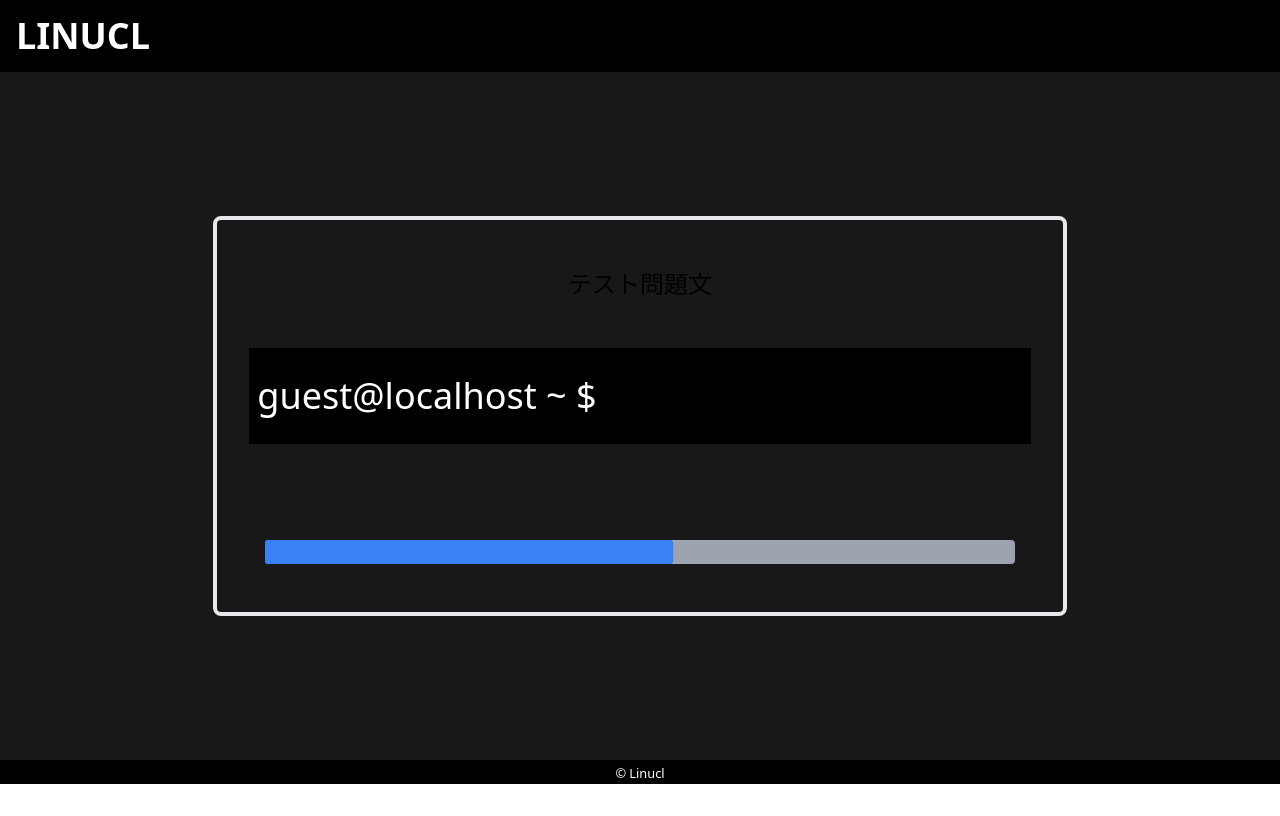
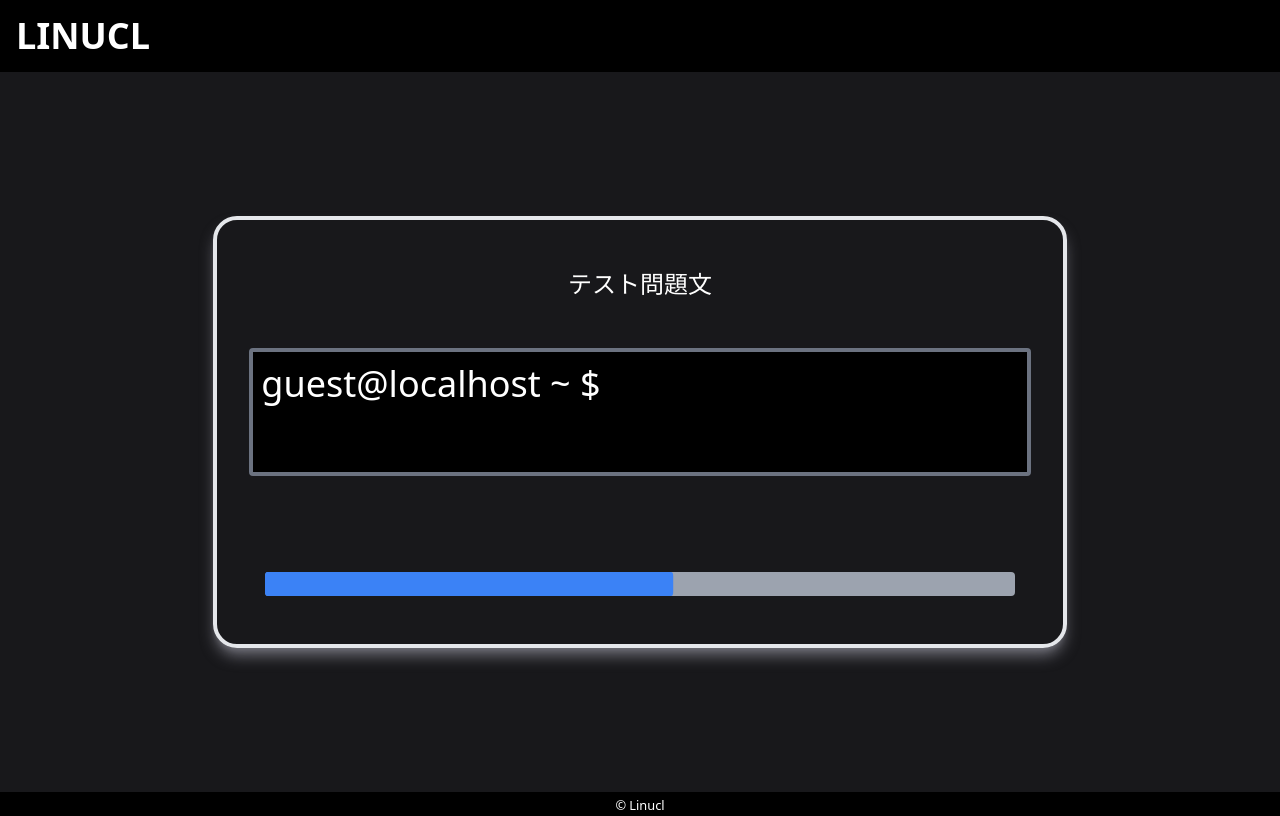
Before and after one commit to ponsAoki/Linucl, a React (Create React App) app in the folder front/: page /typing-game in a window 1280 px wide. Built offline with nearby package versions, Linux system fonts and the light colour scheme; no server answers.

Commit message:
正誤判定、その後正誤を表示する機能を追加

```diff
--- /dev/null
+++ b/front/src/hooks/useMatchingAnswer.ts
@@ -0,0 +1,10 @@
+import { FormEvent, RefObject, useState } from "react"
+
+export const useMatchingAnswer = () => {
+  const [correctFlag, setCorrectFlag] = useState<boolean | null>(null);
+  const matchingAnswer = (e: FormEvent<HTMLFormElement>, correctCommand: string, ref: RefObject<HTMLInputElement>): void => {
+    e.preventDefault();
+    ref.current?.value === correctCommand ? setCorrectFlag(true) : setCorrectFlag(false);
+  }
+  return { correctFlag, matchingAnswer }
+}
--- a/front/src/pages/TypingGamePage.tsx
+++ b/front/src/pages/TypingGamePage.tsx
@@ -1,18 +1,15 @@
-import { FC, FormEvent, FormEventHandler, memo, RefObject, useEffect, useRef } from "react";
+import { FC, FormEvent, memo, RefObject, useEffect, useRef } from "react";
 
 import { Footer, Header } from "../components/organisms/layout";
 import { useGetTypingGameData } from "../hooks/useGetTypingGameData";
+import { useMatchingAnswer } from "../hooks/useMatchingAnswer";
 import { useStartTimer } from "../hooks/useStartTimer";
 
 export const TypingGamePage: FC = memo(() => {
   const { problem, correctCommand, getTypingGameData } = useGetTypingGameData();
+  const { correctFlag, matchingAnswer } = useMatchingAnswer();
   const { timeLimit, startTimer } = useStartTimer();
   const ref: RefObject<HTMLInputElement> = useRef<HTMLInputElement>(null);
-
-  const matchingAnswer: FormEventHandler<HTMLFormElement> = (e: FormEvent<HTMLFormElement>): void => {
-    e.preventDefault();
-    ref.current?.value === correctCommand ? console.log(true) : console.log(false);
-  }
 
   useEffect(() => {
     getTypingGameData()
@@ -24,18 +21,52 @@ export const TypingGamePage: FC = memo(() => {
     <div className="overflow-x-hidden">
       <Header />
       <div className="bg-zinc-900 py-12">
-        <div className="box-border border-4 rounded-lg outline-none w-2/3 px-8 py-12 mx-auto my-24 text-center">
-          <p className="text-2xl mb-12">{problem}</p>
-            <form method="post" onSubmit={matchingAnswer}>
-              <div className="bg-black flex items-center h-24 w-full px-2">
+        <div className="box-border border-4 rounded-3xl outline-none w-2/3 px-8 py-12 mx-auto my-24 text-center shadow-lg shadow-zinc-500">
+          <h3 className="text-2xl mb-12 text-white">{problem}</h3>
+            <form method="post" onSubmit={(e: FormEvent<HTMLFormElement>) => matchingAnswer(e, correctCommand, ref)}>
+              <div className="bg-black h-32 w-full px-2 border-4 rounded border-gray-500">
+                <ul className="items-center">
+                  <li className="flex my-3">
                     <p className="text-white text-4xl">guest@localhost&nbsp;~&nbsp;$</p>
                     <input
                       type="text"
                       name="answer"
+                      readOnly={correctFlag ?? false}
                       autoFocus={true}
-                  className="outline-none bg-black text-start text-white w-full text-4xl mr-auto pl-2"
+                      autoComplete="off"
+                      className="outline-none bg-black text-start text-white w-full text-4xl mr-auto pl-2 overflow-y-hidden"
                       ref={ref}
                     />
+                  </li>
+                  {correctFlag === null ? (
+                    <li className="flex my-3">a</li>
+                    ) : (
+                      correctFlag ? (
+                        <li className="flex my-3">
+                          <p className="text-white text-4xl">guest@localhost&nbsp;~&nbsp;$</p>
+                          <input
+                            type="text"
+                            name="answer"
+                            readOnly={true}
+                            value="correct!"
+                            className="outline-none bg-black text-start text-green-500 w-full text-4xl mr-auto pl-2 overflow-y-hidden"
+                          />
+                        </li>
+                      ) : (
+                        <li className="flex my-3">
+                          <p className="text-white text-4xl">guest@localhost&nbsp;~&nbsp;$</p>
+                          <input
+                            type="text"
+                            name="answer"
+                            readOnly={true}
+                            value="miss"
+                            className="outline-none bg-black text-start text-red-500 w-full text-4xl mr-auto pl-2 overflow-y-hidden"
+                          />
+                        </li>
+                      )
+                    )
+                  }
+                </ul>
               </div>
             </form>
           <div className="mt-24 bg-gray-400 rounded h-6 mx-4">
```
Lines whose indentation alone changed are shown as unchanged.
